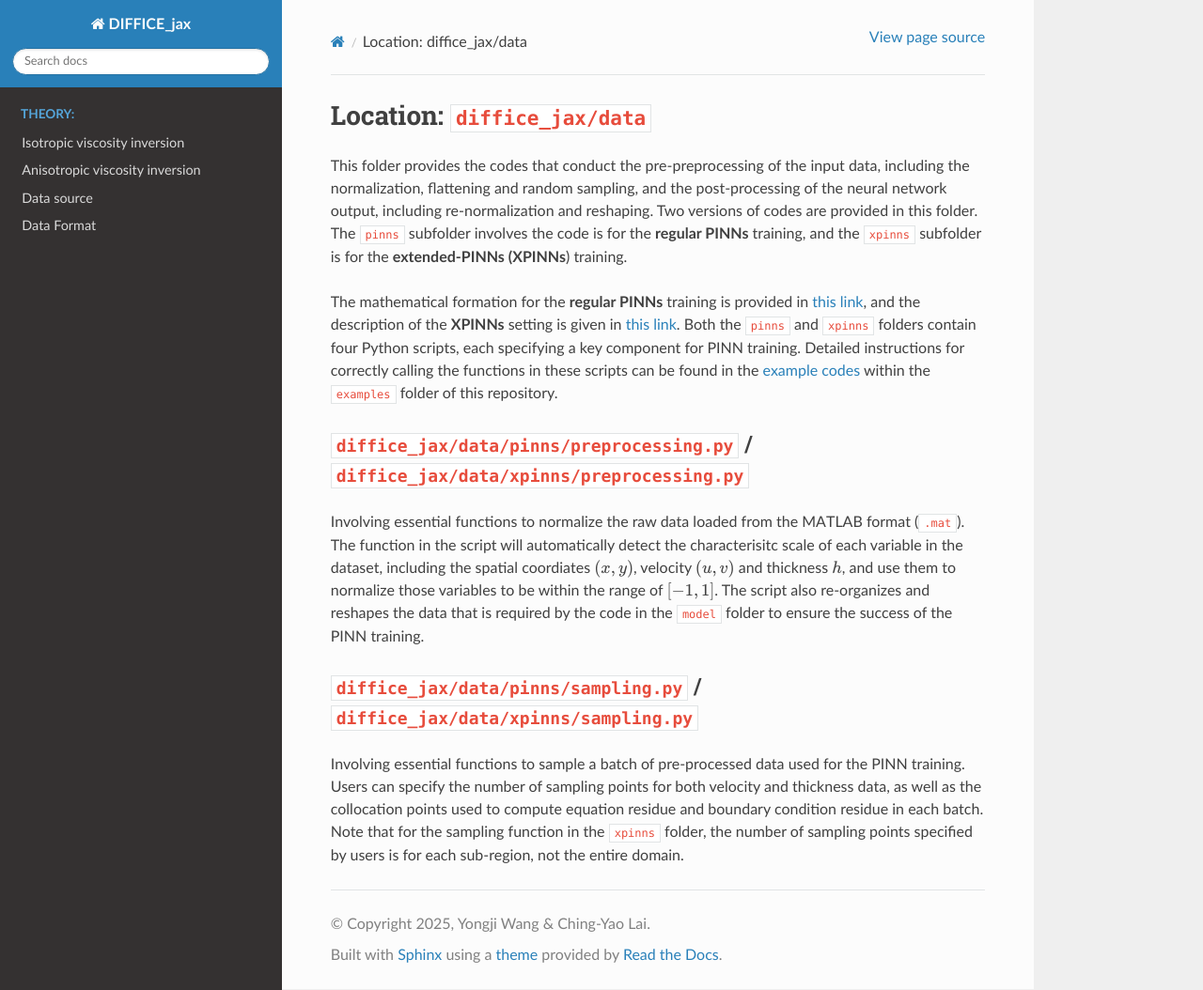
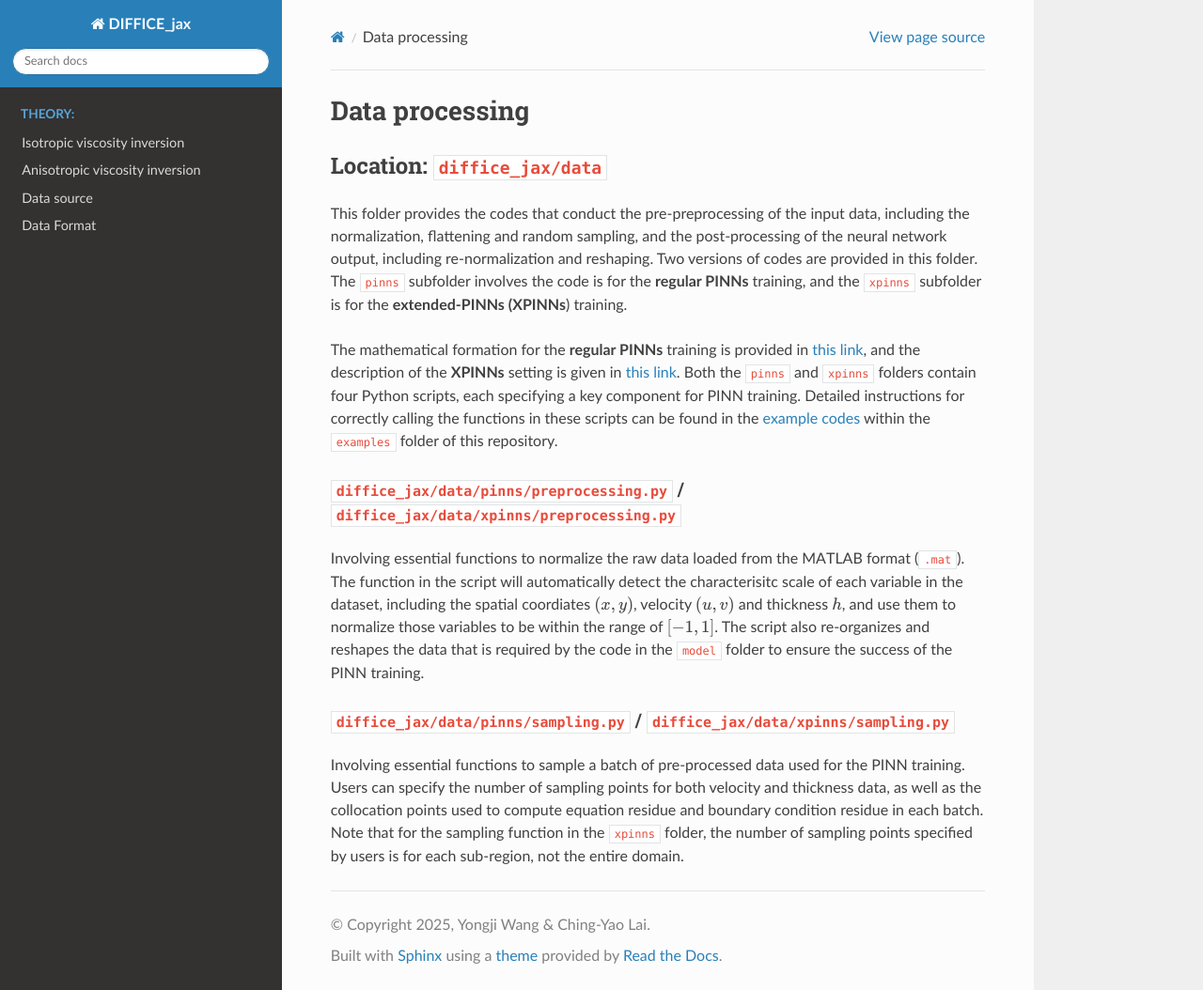
Before and after one commit to YaoGroup/DIFFICE_jax, a Sphinx documentation site: the page built from docs/source/func_data.md, in a window 1280 px wide and 1054 px high. Shown: the whole window at 94% size. Built offline with Sphinx 7.4.7 and the Read the Docs theme 3.1.0, drawn with Linux system fonts in a browser that asks for light colours.

Commit message:
Update func_data.md

```diff
--- a/docs/source/func_data.md
+++ b/docs/source/func_data.md
@@ -1,3 +1,5 @@
+# Data processing
+
 ## Location: `diffice_jax/data`
 
 This folder provides the codes that conduct the pre-preprocessing of the input data,
```
